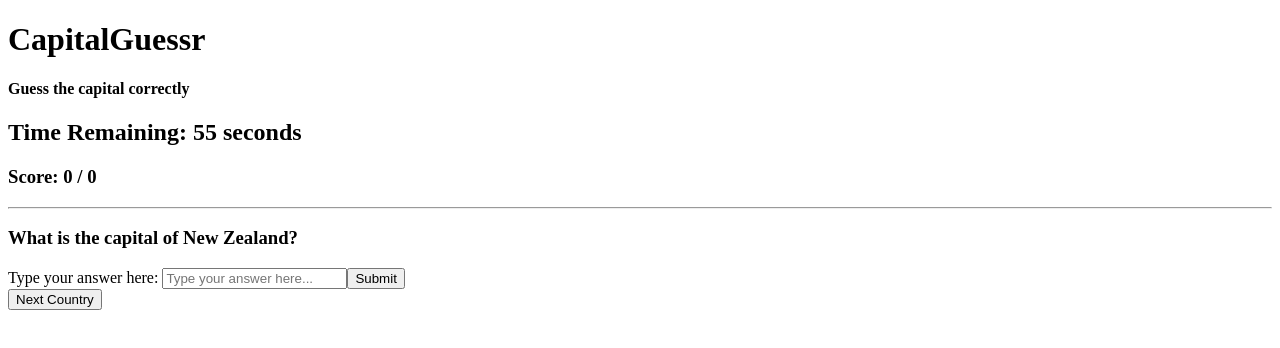
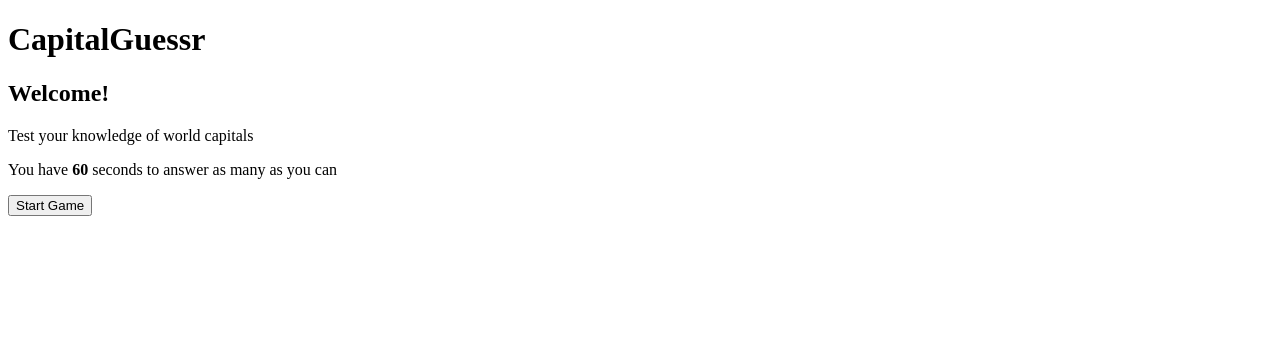
Before and after one commit to kansar1/capitalguessr, a React (Vite) app: page / in a window 1280 px wide. Shown: the top 348 px of the page. Built offline with nearby package versions, Linux system fonts and the light colour scheme.

Commit message:
Added game start screen and made it so used countries will not show up again

```diff
--- a/src/App.tsx
+++ b/src/App.tsx
@@ -3,17 +3,19 @@ import './App.css'
 import dictionary from './Dictionary'
 
 function App() {
-  const [country, setCountry] = useState(pickCountry())
+  const [usedCountries, setUsedCountries] = useState<string[]>([])
+  const [country, setCountry] = useState(() => pickCountry([]))
   const [answer, setAnswer] = useState('')
   const [feedback, setFeedback] = useState('')
   const [score, setScore] = useState(0)
   const [outOf, setOutOf] = useState(0)
   const [timer, setTimer] = useState(60)
   const [gameOver, setGameOver] = useState(false)
+  const [gameStarted, setGameStarted] = useState(false)
 
 
   useEffect(() => {
-    if (gameOver) return
+    if (!gameStarted || gameOver) return
 
     const countdown = setInterval(() => {
       setTimer((prevTimer) => {
@@ -27,16 +29,32 @@ function App() {
     }, 1000)
 
     return () => clearInterval(countdown)
-  }, [gameOver])
+  }, [gameStarted, gameOver])
 
   const restartGame = () => {
     setTimer(60)
     setGameOver(false)
+    setGameStarted(false)
     setScore(0)
     setOutOf(0)
-    setCountry(pickCountry())
+    setUsedCountries([])
+    setCountry(pickCountry([]))
     setAnswer('')
     setFeedback('')
+  }
+
+  if (!gameStarted) {
+    return (
+      <div className="App">
+        <div className="Centered Main">
+          <h1> CapitalGuessr </h1>
+          <h2> Welcome! </h2>
+          <p> Test your knowledge of world capitals </p>
+          <p> You have <strong>{timer}</strong> seconds to answer as many as you can </p>
+          <button onClick={() => setGameStarted(true)}> Start Game </button>
+        </div>
+      </div>
+    )
   }
 
   if (gameOver) {
@@ -75,6 +93,10 @@ function App() {
               setFeedback(`Incorrect! The answer is ${displayAnswer}`)
             }
             setOutOf(outOf + 1)
+            const newUsedCountries = [...usedCountries, country]
+            setUsedCountries(newUsedCountries)
+            setCountry(pickCountry(newUsedCountries))
+            setAnswer('')
           }}
         >
           <label> Type your answer here: </label>
@@ -88,10 +110,12 @@ function App() {
           <div>
             <button type="button"
             onClick={() => {
-              setCountry(pickCountry())
+              const newUsedCountries = [...usedCountries, country]
+              setUsedCountries(newUsedCountries)
+              setCountry(pickCountry(newUsedCountries))
               setAnswer('')
             }}
-            > Next Country </button>
+            > Skip </button>
           </div>
         </form>
         {feedback && <p>{feedback}</p>}
@@ -100,10 +124,18 @@ function App() {
   )
 }
 
-function pickCountry(): string {
-  const country = Object.keys(dictionary)
-  const randomIndex = Math.floor(Math.random() * country.length)
-  return country[randomIndex]
+function pickCountry(usedCountries: string[]): string {
+  const allCountries = Object.keys(dictionary)
+  const availableCountries = allCountries.filter(c => !usedCountries.includes(c))
+
+  // If all countries have been used, reset and use all countries
+  if (availableCountries.length === 0) {
+    const randomIndex = Math.floor(Math.random() * allCountries.length)
+    return allCountries[randomIndex]
+  }
+
+  const randomIndex = Math.floor(Math.random() * availableCountries.length)
+  return availableCountries[randomIndex]
 }
 
 function checkForCapital(country: string): string | string[] | undefined {
```
